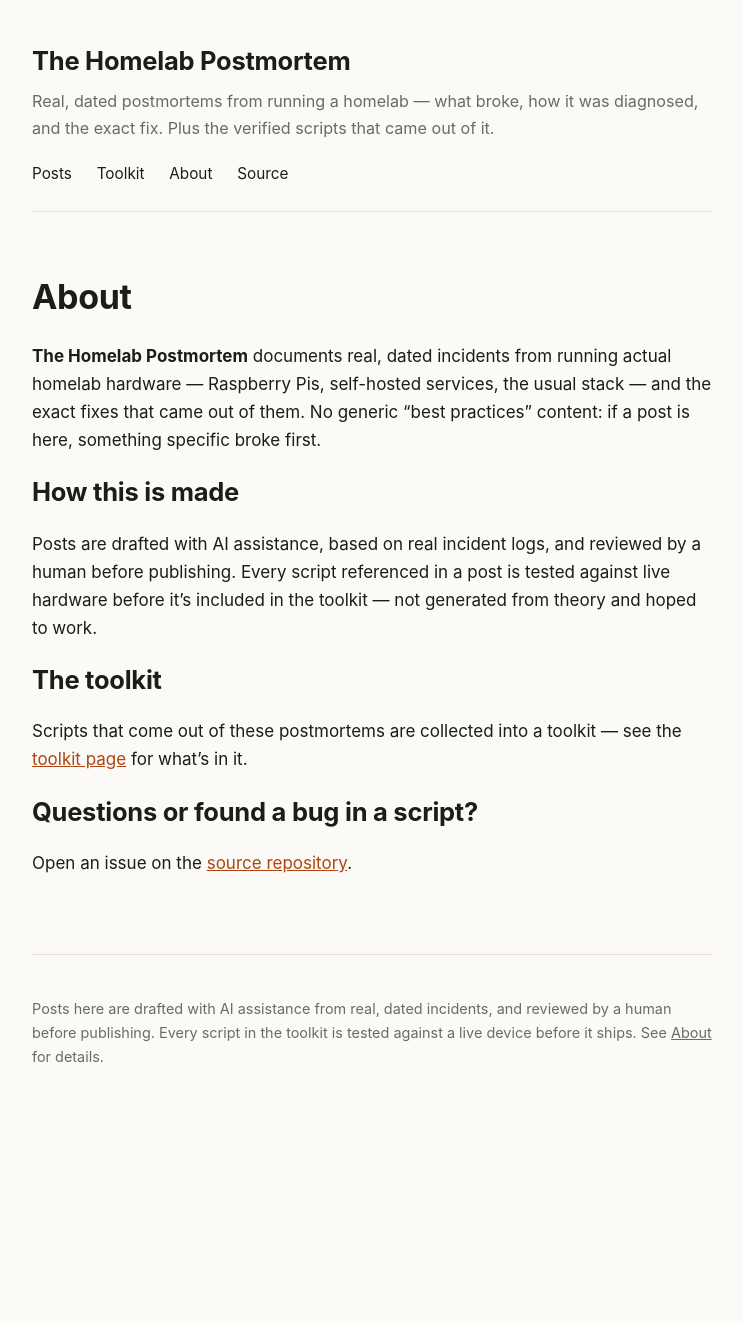
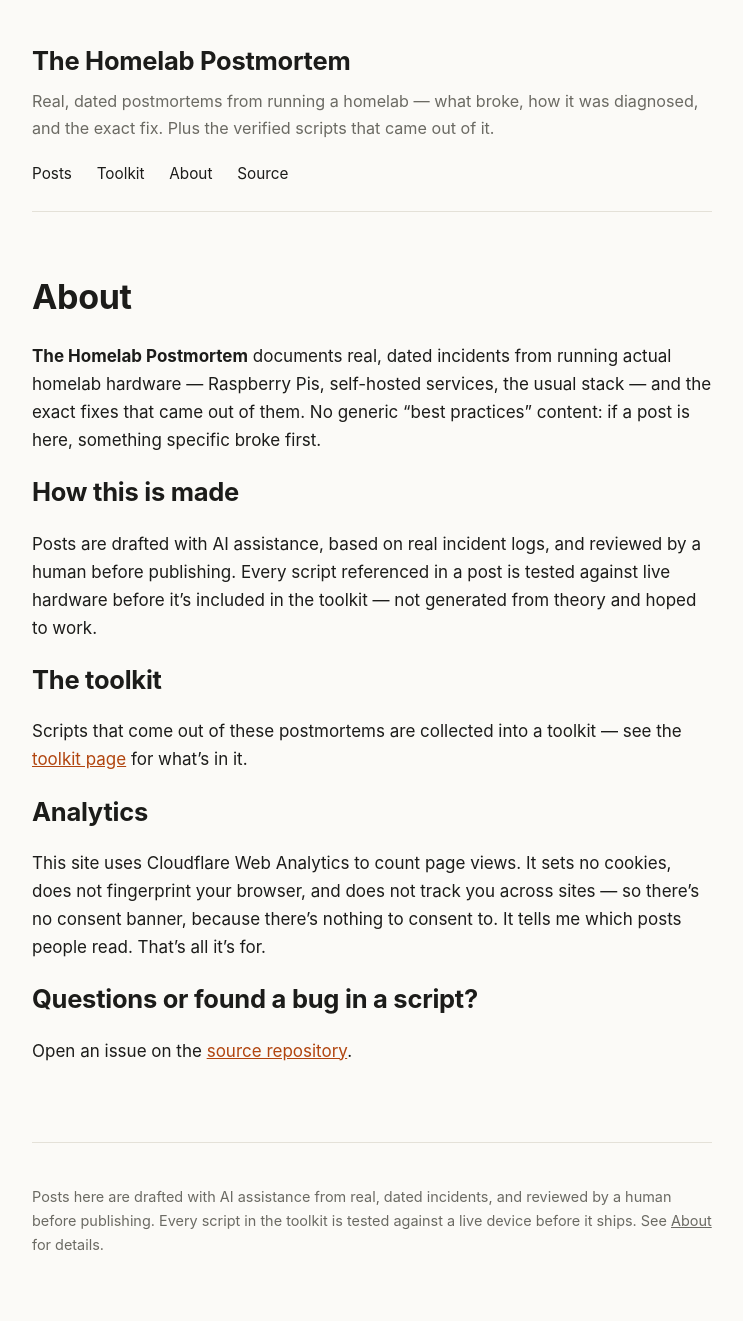
Before and after one commit to mitoyosh/homelab-postmortem, a Jekyll site: the page built from about.md, in a window 1280 px wide. Shown: the whole page, without its empty margins (268-1011 px from the left). Built offline with Jekyll 4.4.1, drawn with Linux system fonts in a browser that asks for light colours; before the commit the page ends 1133 px from its top, so only the background shows below that.

Commit message:
Add Cloudflare Web Analytics, and say so on the About page
Cookie-free and non-identifying, so no consent banner needed — but
readers should still be told it's there.

Co-Authored-By: Claude Opus 5 <noreply@anthropic.com>

```diff
--- a/_layouts/default.html
+++ b/_layouts/default.html
@@ -31,5 +31,6 @@
       </p>
     </footer>
   </div>
+  <script defer src="https://static.cloudflareinsights.com/beacon.min.js" data-cf-beacon='{"token": "e30580e2cbaf4497b26f47fd8f27d30d"}'></script>
 </body>
 </html>
--- a/about.md
+++ b/about.md
@@ -20,6 +20,13 @@ generated from theory and hoped to work.
 Scripts that come out of these postmortems are collected into a toolkit —
 see the [toolkit page]({{ '/toolkit/' | relative_url }}) for what's in it.
 
+## Analytics
+
+This site uses Cloudflare Web Analytics to count page views. It sets no
+cookies, does not fingerprint your browser, and does not track you across
+sites — so there's no consent banner, because there's nothing to consent to.
+It tells me which posts people read. That's all it's for.
+
 ## Questions or found a bug in a script?
 
 Open an issue on the [source repository](https://github.com/mitoyosh/homelab-postmortem).
```
